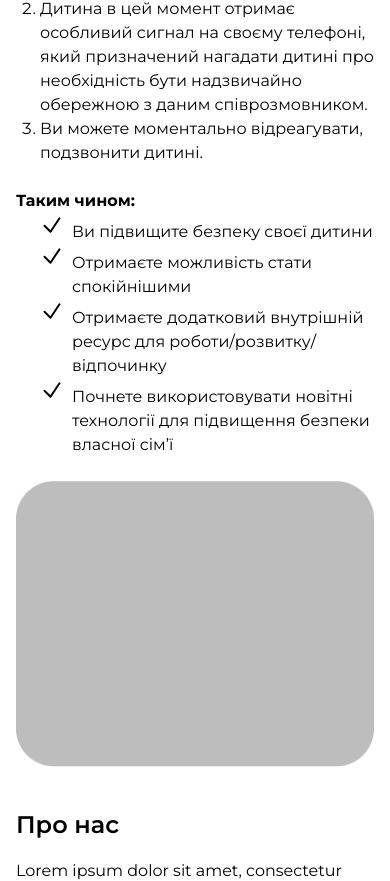
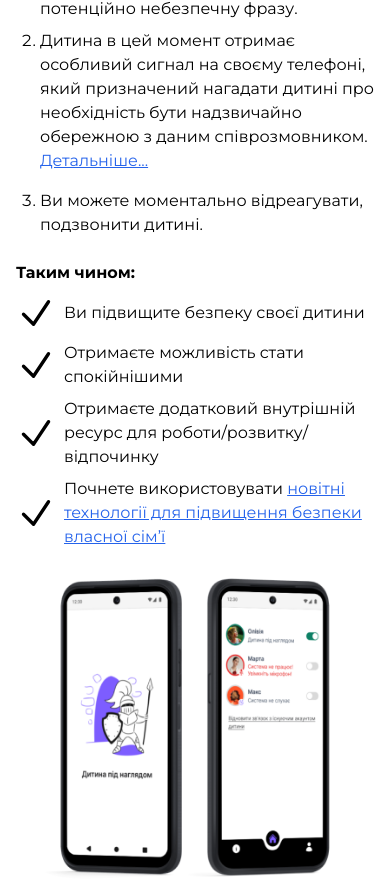
Before and after one commit to OlesiaTr/safekid-landing-page, a Next.js app: page / in a window 390 px wide. Shown: the part 2610-3491 px from the top of the page. Built offline with nearby package versions, Linux system fonts and the light colour scheme.

Commit message:
* update functionality section

```diff
--- a/src/data/functionality.json
+++ b/src/data/functionality.json
@@ -13,7 +13,12 @@
       {
         "label": "Ви можете моментально відреагувати, подзвонити дитині."
       }
-    ]
+    ],
+    "inMoreDetails": {
+      "clickableToOpen": "Детальніше...",
+      "clickableToClose": "Згорнути",
+      "additionalInfo": "Згідно психологічних досліджень, у таких випадках діти нерідко впадають у стан “глибокого занурення в потік”, а це діє таким чином, що дитина часто не розпізнає сам момент небезпеки. Натомість повністю поринає в те, що розповідає зловмисник і втрачає можливість постояти за себе. Тому додаток SafeKid спеціальним сигналом привертає увагу дитини, чим відволікає її від небезпечної інформації і дає шанс поступити так, як їй буде безпечніше."
+    }
   },
   "rightColumnData": {
     "label": "Таким чином:",
@@ -26,11 +31,13 @@
       },
       {
         "label": "Отримаєте додатковий внутрішній ресурс для роботи/розвитку/відпочинку"
-      },
-      {
-        "label": "Почнете використовувати новітні технології для підвищення безпеки власної сім’ї"
       }
-    ]
+    ],
+    "insertedLink": {
+      "label": "Почнете використовувати новітні технології для підвищення безпеки власної сім’ї",
+      "address": "#download-app"
+    }
   },
-  "imgAlt": "Якась картинка"
+  "imgAlt": "Зображено два екрана телефонів з різними станами застосунку",
+  "linkToDownload": "#download-app"
 }
--- a/src/sections/functionality/functionality.tsx
+++ b/src/sections/functionality/functionality.tsx
@@ -1,24 +1,130 @@
-import { ImgPlaceholder, List, ListTitle, Title } from '@/components/ui';
+'use client';
+import { ImgPlaceholder, ListTitle, Title } from '@/components/ui';
 import data from '@/data/functionality.json';
+import { CheckIcon } from '@heroicons/react/24/outline';
 
-import SectionImg from '../../../public/images/image_placeholder-mob.png';
+import SectionImg from '../../../public/images/functionality_section_img-mob.png';
+import { MouseEvent, useState } from 'react';
+import { findSubstringIndices, smoothScroll } from '@/utils';
 
 export const Functionality = () => {
+  const [isClicked, setIsClicked] = useState(false);
+
+  const onMoreDetailsClick = () => setIsClicked(!isClicked);
+
+  // The index of the start and end of the bold substring in the Left Column
+  const { startIndex: startColumnLeft, endIndex: endColumnLeft } =
+    findSubstringIndices(
+      data.leftColumnData.inMoreDetails.additionalInfo,
+      'SafeKid',
+    );
+
+  const beforeBoldWord =
+    data.leftColumnData.inMoreDetails.additionalInfo.substring(
+      0,
+      startColumnLeft,
+    );
+  const boldWord = data.leftColumnData.inMoreDetails.additionalInfo.substring(
+    startColumnLeft,
+    endColumnLeft,
+  );
+  const afterBoldWord =
+    data.leftColumnData.inMoreDetails.additionalInfo.substring(endColumnLeft);
+
+  // The index of the start and end of the bold substring in the Right Column
+  const { startIndex: startIndexSecond, endIndex: endIndexSecond } =
+    findSubstringIndices(
+      data.rightColumnData.insertedLink.label,
+      'новітні технології для підвищення безпеки власної сім’ї',
+    );
+
+  const beforeLink = data.rightColumnData.insertedLink.label.substring(
+    0,
+    startIndexSecond,
+  );
+
+  const boldLink = data.rightColumnData.insertedLink.label.substring(
+    startIndexSecond,
+    endIndexSecond,
+  );
+
   return (
     <section className="section" id={data.id}>
       <Title title={data.title} />
 
       <div className=" mb-6 flex w-full flex-col justify-between gap-6 md:mb-20 lg:flex-row lg:gap-16 xl:mb-[120px] ">
         <div className="flex-1">
-          <p className=" md:text-lg xl:text-2xl ">
+          <p className=" mb-6 md:text-lg xl:text-2xl ">
             {data.leftColumnData.label}
           </p>
-          <List styles="list-decimal">{data.leftColumnData.leftColumnPts}</List>
+
+          <ul className="list-decimal pl-6">
+            <li className="mb-2 md:text-lg xl:text-2xl">
+              {data.leftColumnData.leftColumnPts[0].label}
+            </li>
+
+            {isClicked ? (
+              <li className="mb-2 md:text-lg xl:text-2xl">
+                {data.leftColumnData.leftColumnPts[1].label}{' '}
+                <p
+                  className="mb-4 cursor-pointer select-none leading-normal text-blue underline transition md:text-lg xl:text-2xl "
+                  onClick={onMoreDetailsClick}
+                >
+                  {data.leftColumnData.inMoreDetails.clickableToClose}
+                </p>
+                <p className="md:text-lg xl:text-2xl">
+                  {beforeBoldWord}
+                  <strong>{boldWord}</strong>
+                  {afterBoldWord}
+                </p>
+              </li>
+            ) : (
+              <li className="mb-4 md:text-lg xl:text-2xl">
+                {data.leftColumnData.leftColumnPts[1].label}{' '}
+                <p
+                  className="cursor-pointer select-none leading-normal text-blue underline transition md:text-lg xl:text-2xl "
+                  onClick={onMoreDetailsClick}
+                >
+                  {data.leftColumnData.inMoreDetails.clickableToOpen}
+                </p>
+              </li>
+            )}
+
+            <li className="md:text-lg xl:text-2xl">
+              {data.leftColumnData.leftColumnPts[2].label}
+            </li>
+          </ul>
         </div>
 
         <div className="flex-1">
           <ListTitle title={data.rightColumnData.label} />
-          <List icon={true}>{data.rightColumnData.rightColumnPts}</List>
+          {/* <List icon={true}>{data.rightColumnData.rightColumnPts}</List> */}
+          <ul className="mt-2 pl-0">
+            {data.rightColumnData.rightColumnPts.map((item, id) => (
+              <li
+                key={id}
+                className="mb-2 flex items-center gap-2 md:text-lg xl:text-2xl"
+              >
+                <CheckIcon className="size-10 min-w-10  stroke-2 " />{' '}
+                <p>{item.label}</p>
+              </li>
+            ))}
+            <li className=" flex items-center gap-2 md:text-lg xl:text-2xl">
+              <CheckIcon className="size-10 min-w-10  stroke-2 " />{' '}
+              <p>
+                {beforeLink}
+                <a
+                  href={data.rightColumnData.insertedLink.address}
+                  onClick={(e: MouseEvent) =>
+                    smoothScroll(e, data.rightColumnData.insertedLink.address)
+                  }
+                  className="text-blue underline"
+                >
+                  {boldLink}
+                </a>
+              </p>
+            </li>
+          </ul>
         </div>
       </div>
 
@@ -26,8 +132,8 @@ export const Functionality = () => {
         <ImgPlaceholder
           staticImg={SectionImg}
           imgAlt={data.imgAlt}
-          imgMobSrc="/images/image_placeholder-mob.png"
-          imgTabSrc="/images/image_placeholder-tab.png"
+          imgMobSrc="/images/functionality_section_img-mob.png"
+          imgTabSrc="/images/functionality_section_img-tab.png"
         />
       </div>
     </section>
```
Also changed, not shown: public/images/functionality_section_img-mob.png (added), public/images/functionality_section_img-tab.png (added).
